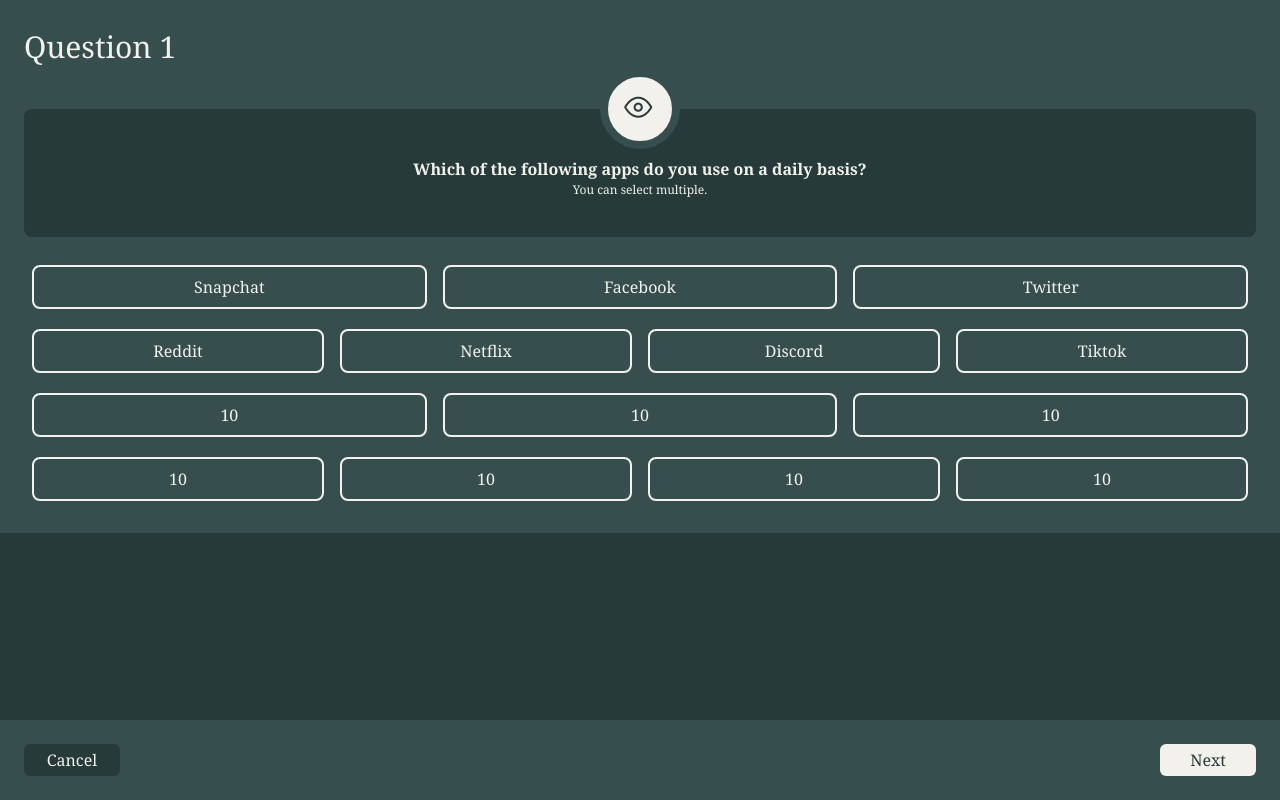
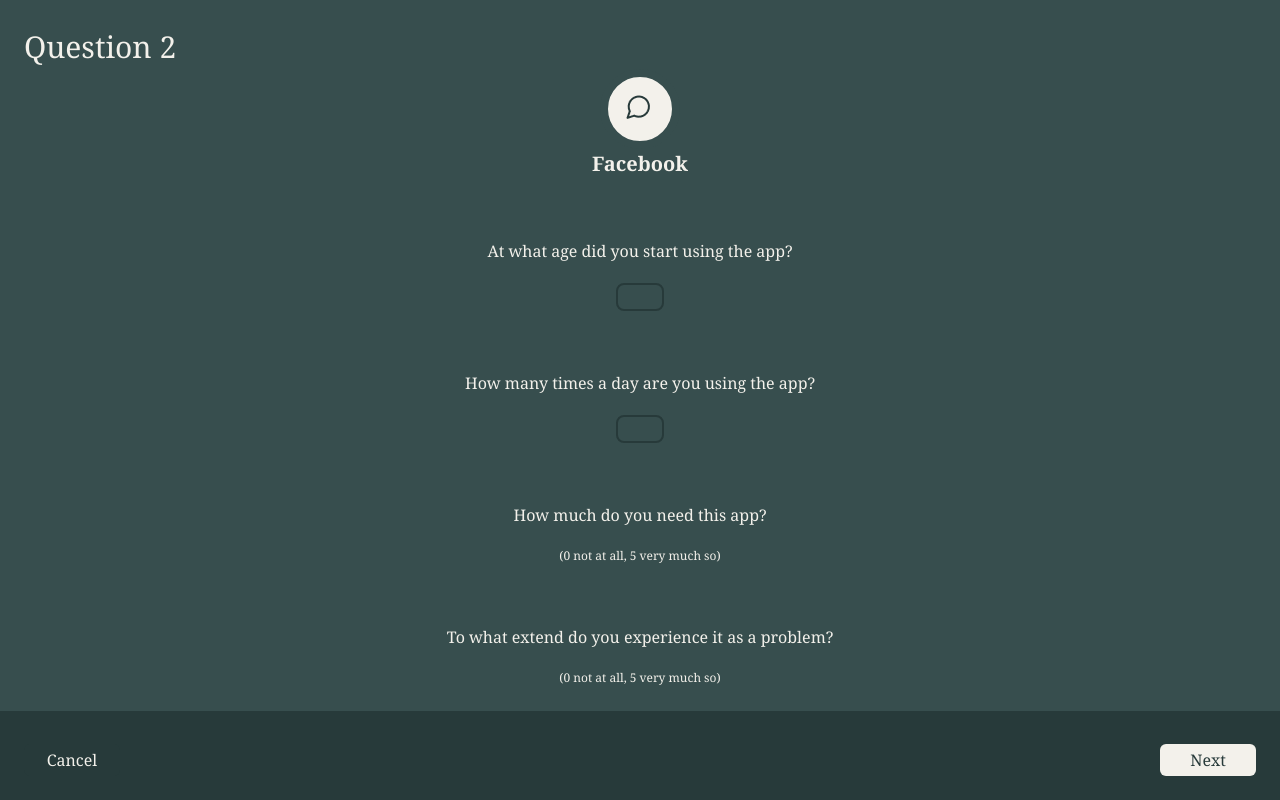
Before and after one commit to A-TEAM-FONTYS/Frontend, a Vue app: page / in a window 1280 px wide. Built offline with nearby package versions, Linux system fonts and the light colour scheme.

Commit message:
added numberinoutComponent and made basics of question2 page

```diff
--- a/src/components/Questions/buttonComponent.vue
+++ b/src/components/Questions/buttonComponent.vue
@@ -1,5 +1,5 @@
 <template>
-    <button class="flex-1 hover:bg-hex font-serif text-pampas-700 text-center border-2 border-pampas px-4 py-2 m-2 rounded-lg">{{name}}</button>
+    <button class="flex-1 hover:bg-hex font-serif text-pampas-700 text-center border-2 border-pampas px-4 py-2 m-2 rounded-full">{{name}}</button>
 </template>
 
 <script>
--- a/src/components/Questions/footer.vue
+++ b/src/components/Questions/footer.vue
@@ -1,5 +1,5 @@
 <template>
-<footer class="left-0 bottom-0 w-full fixed p-6 bg-outer-space">
+<footer class="left-0 bottom-0 w-full fixed p-6 bg-transparent">
     <div class="button-group">
         <button class="w-24 p-1 font-serif float-left bg-limed-spruce text-pampas rounded-md">Cancel</button>
         <button class="w-24 p-1 font-serif float-right bg-pampas text-limed-spruce rounded-md">Next</button>
--- /dev/null
+++ b/src/components/Questions/numperinputComponent.vue
@@ -0,0 +1,7 @@
+<template>
+    <div class="mt-5 text-pampas flex justify-center">
+        <input
+        v-model.number="number" type="number" step="1"
+        class="bg-transparent rounded-lg font-serif border-2 border-limed-spruce h-auto w-12">
+    </div>
+</template>
--- a/src/router/index.js
+++ b/src/router/index.js
@@ -2,7 +2,7 @@ import Vue from 'vue'
 import VueRouter from 'vue-router'
 // import Home from '../views/Home.vue'
 // import QuestionsIndex from '../views/questions/index.vue'
-import IntroQuestion1 from '../views/questions/quetion1.vue'
+import IntroQuestion2 from '../views/questions/question2.vue'
 
 Vue.use(VueRouter)
 
@@ -17,10 +17,15 @@ const routes = [
   //   name: 'questionsindex',
   //   component: QuestionsIndex
   // },
+  // {
+  //   path: '/',
+  //   name: 'introquestion1',
+  //   component: IntroQuestion1
+  // },
   {
     path: '/',
-    name: 'introquestion1',
-    component: IntroQuestion1
+    name: 'introquestion2',
+    component: IntroQuestion2
   }
 ]
 
--- /dev/null
+++ b/src/views/questions/question2.vue
@@ -0,0 +1,56 @@
+<template>
+<div class="bg-outer-space h-max w-max p-6 text-pampas">
+    <div>
+      <h1 class="font-serif text-3xl">Question 2
+      </h1>
+    </div>
+      <div class="flex justify-center">
+        <div class="w-20 h-20 rounded-full bg-pampas border-8 border-outer-space">
+          <img class="mt-4 mx-4" src="@/assets/message-circle.png">
+        </div>
+      </div>
+      <div class="-mt-10 text-center text-pampas">
+        <div class="inline-block align-bottom">
+          <h2 class="text-xl font-serif font-bold mt-10">Facebook</h2>
+        </div>
+      </div>
+      <div class="mt-10 text-center text-pampas">
+            <div class="inline-block align-bottom">
+                <p class="text-s font-serif font-light mt-5">At what age did you start using the app?</p>
+            </div>
+        </div>
+        <v-numberInput></v-numberInput>
+        <div class="mt-10 text-center text-pampas">
+            <div class="inline-block align-bottom">
+                <p class="text-s font-serif font-light mt-5">How many times a day are you using the app?</p>
+            </div>
+        </div>
+        <v-numberInput></v-numberInput>
+        <div class="mt-10 text-center text-pampas">
+            <div class="inline-block align-bottom">
+                <p class="text-s font-serif font-light mt-5">How much do you need this app?</p>
+                <p class="text-xs font-serif font-light mt-5">(0 not at all, 5 very much so)</p>
+            </div>
+        </div>
+        <div class="mt-10 text-center text-pampas">
+            <div class="inline-block align-bottom">
+                <p class="text-s font-serif font-light mt-5">To what extend do you experience it as a problem?</p>
+                <p class="text-xs font-serif font-light mt-5">(0 not at all, 5 very much so)</p>
+            </div>
+        </div>
+
+      <v-footer></v-footer>
+</div>
+</template>
+
+<script>
+    import numberInput from '@/components/Questions/numperinputComponent.vue'
+    import Footer from '@/components/Questions/footer.vue'
+
+    export default {
+    components:{
+      'v-footer' : Footer,
+      'v-numberInput' : numberInput
+    }
+}
+</script>
--- a/src/views/questions/quetion1.vue
+++ b/src/views/questions/quetion1.vue
@@ -27,16 +27,17 @@
         <v-button name="Tiktok"></v-button>
     </div>
     <div class="mt-1 flex">
-       <v-button name="10"></v-button>
-       <v-button name="10"></v-button>
-       <v-button name="10"></v-button>
+       <v-button name="LinkedIn"></v-button>
+       <v-button name="Imgur"></v-button>
+       <v-button name="Instagram"></v-button>
     </div>
     <div class="mt-1 flex">
-        <v-button name="10"></v-button>
-        <v-button name="10"></v-button>
-        <v-button name="10"></v-button>
-        <v-button name="10"></v-button>
+        <v-button name="Youtube"></v-button>
+        <v-button name="Tinder"></v-button>
+        <v-button name="Pinterest"></v-button>
+        <v-button name="Tumblr"></v-button>
     </div>
+    <v-numberinput></v-numberinput>
     <v-footer></v-footer>
 </div>
 </template>
```
Also changed, not shown: src/assets/message-circle.png (added).
